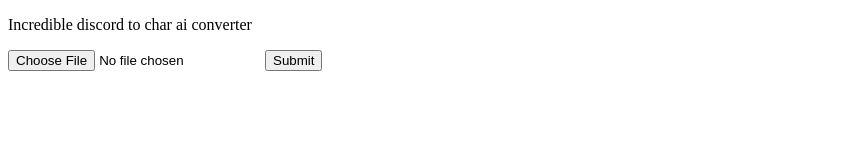
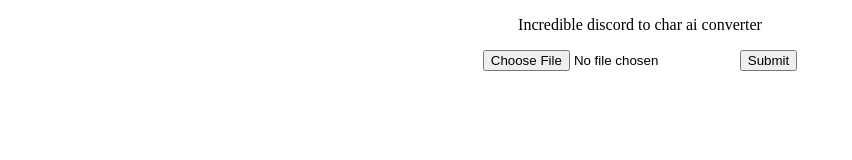
Before and after one commit to Solyphonous/DiscToCharAiWeb, a plain HTML site: page index.html in a window 1280 px wide. Shown: the whole page, without its empty margins (0-852 px from the left). Drawn offline with Linux system fonts and the light colour scheme.

Commit message:
initial work on styling

```diff
--- a/index.html
+++ b/index.html
@@ -1,10 +1,13 @@
 <!DOCTYPE html>
 <head>
+    <link rel="stylesheet" href="style.css">
     <script src="converter.js"></script>
 </head>
 <body>
-    <p>Incredible discord to char ai converter</p>
-    <input type="file" id="file" accept="application/json">
-    <button id="submit">Submit</button>
-    <div id="error"></div>
+    <div class="content">
+        <p>Incredible discord to char ai converter</p>
+        <input type="file" id="file" accept="application/json">
+        <button id="submit">Submit</button>
+        <div id="error"></div>
+    </div>
 </body>
--- a/style.css
+++ b/style.css
@@ -0,0 +1,5 @@
+.content {
+    text-align: center;
+    margin: auto;
+    max-width: 800px;
+}
```
